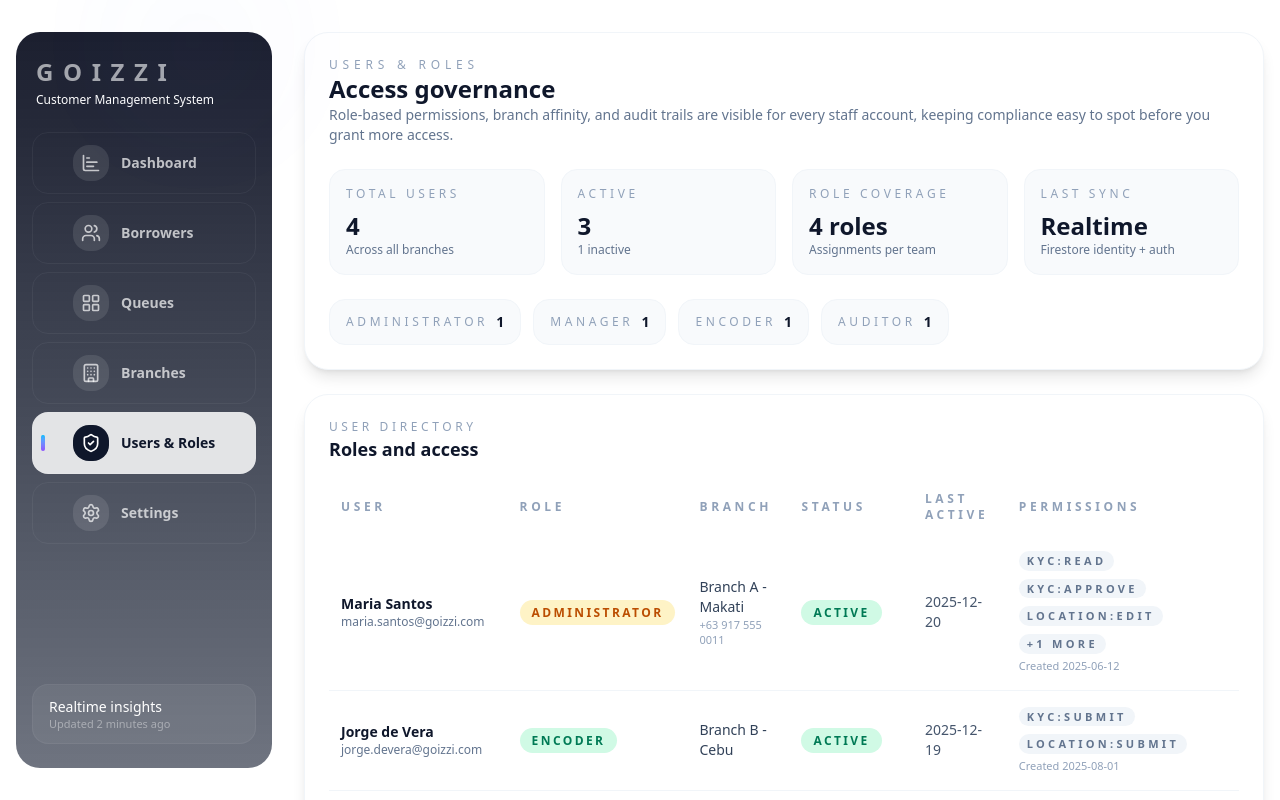
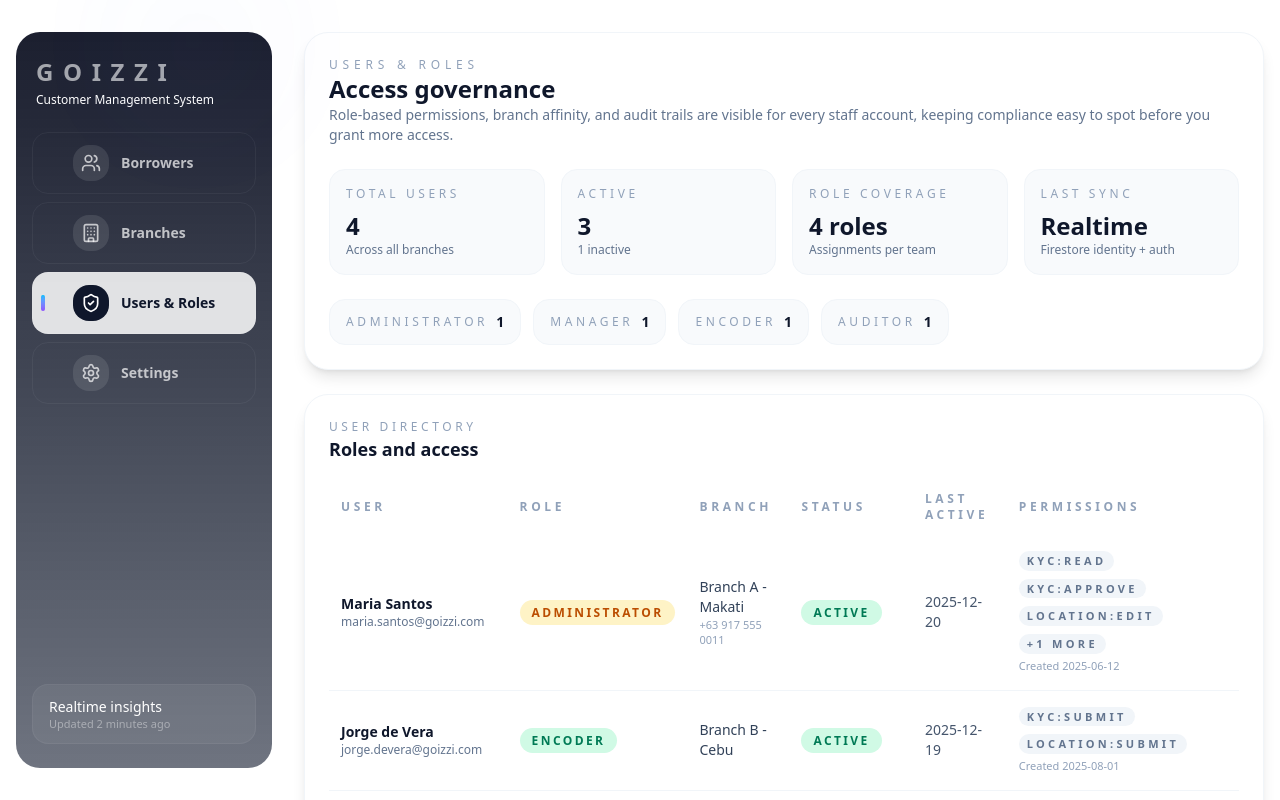
Before and after one commit to hinulawanlab/goizzi-web, a Next.js app: page /users in a window 1280 px wide. Shown: the top 800 px of the page. Built offline with nearby package versions, Linux system fonts and the light colour scheme; no server answers.

Commit message:
12/27/2025 11:00AM

```diff
--- a/src/app/login/page.tsx
+++ b/src/app/login/page.tsx
@@ -30,7 +30,7 @@ export default function LoginPage() {
     try {
       await signInWithEmailAndPassword(auth, email, password);
       setMessage("Authenticated, redirecting...");
-      router.push("/dashboard");
+      router.push("/borrowers");
     } catch (err) {
       setError("Unable to sign in. Please check your credentials.");
     } finally {
--- a/src/components/navigation/Sidebar.tsx
+++ b/src/components/navigation/Sidebar.tsx
@@ -15,9 +15,9 @@ import {
 } from "lucide-react";
 
 const navItems = [
-  { label: "Dashboard", href: "/dashboard", icon: ChartBar },
+  // { label: "Dashboard", href: "/dashboard", icon: ChartBar },
   { label: "Borrowers", href: "/borrowers", icon: Users },
-  { label: "Queues", href: "/queues", icon: LayoutGrid },
+  // { label: "Queues", href: "/queues", icon: LayoutGrid },
   { label: "Branches", href: "/branches", icon: Building },
   { label: "Users & Roles", href: "/users", icon: ShieldCheck },
   { label: "Settings", href: "/settings", icon: Settings }
```
